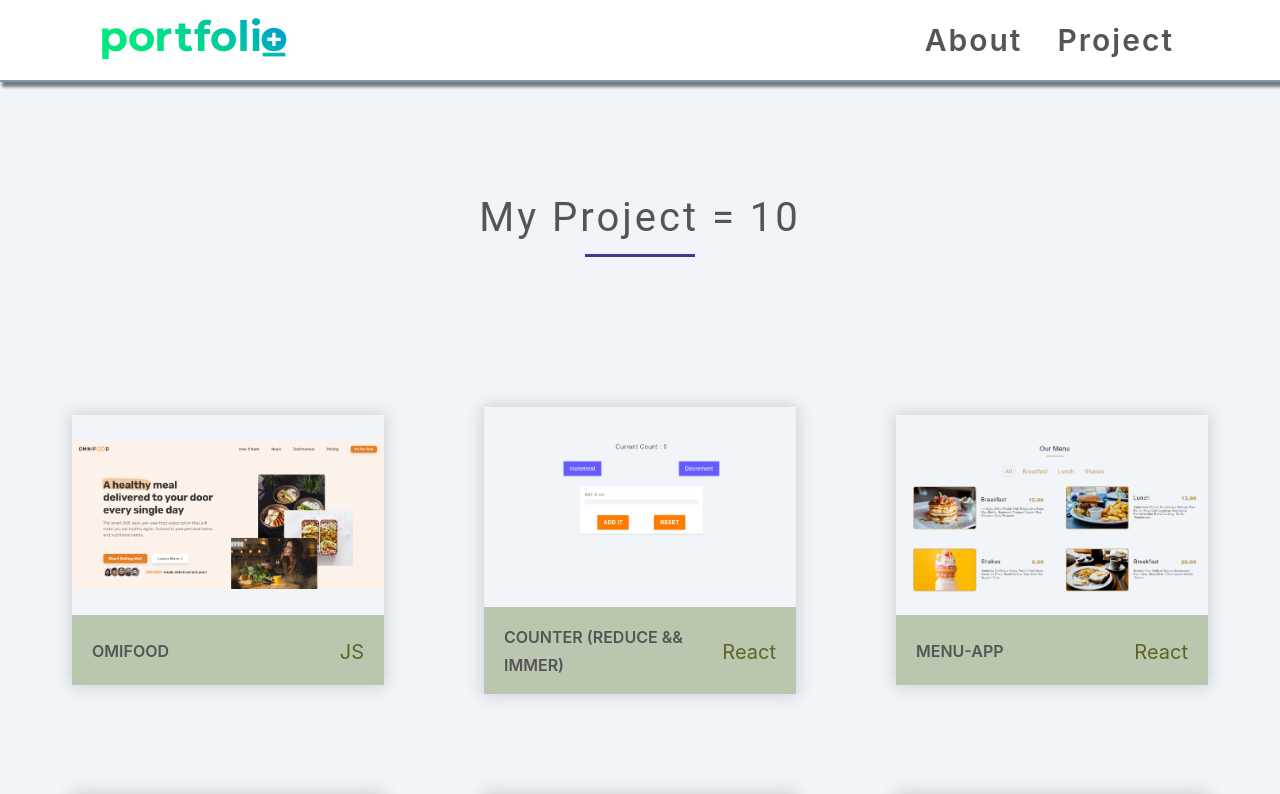
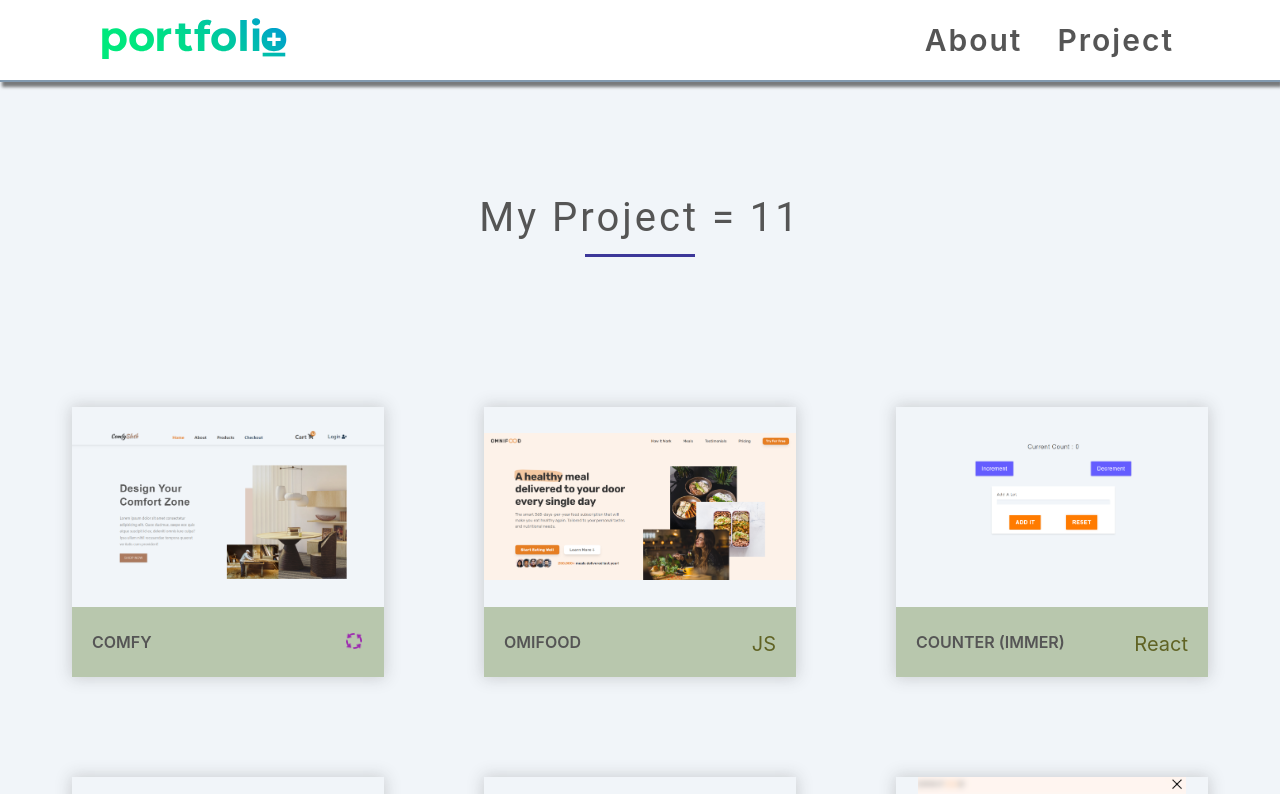
Before and after one commit to imooclam/portfolio, a React (Vite) app: page /project in a window 1280 px wide. Shown: the top 794 px of the page. Built offline with nearby package versions, Linux system fonts and the light colour scheme.

Commit message:
add comfy store

```diff
--- a/package.json
+++ b/package.json
@@ -12,6 +12,7 @@
   "dependencies": {
     "react": "^18.2.0",
     "react-dom": "^18.2.0",
+    "react-icon": "^1.0.0",
     "react-icons": "^4.8.0",
     "react-router-dom": "^6.9.0"
   },
--- a/src/css/general.css
+++ b/src/css/general.css
@@ -446,7 +446,9 @@ textarea {
   border: 5px solid var(--grey-400);
   border-radius: 50%;
   border-top-color: var(--primary-500);
-  animation: spinner 0.6s linear infinite;
+}
+.process {
+  animation: spinner 4.6s linear infinite;
 }
 .loading {
   margin: 0 auto;
--- a/src/data.jsx
+++ b/src/data.jsx
@@ -1,5 +1,13 @@
 import React from 'react';
+import { FcProcess } from 'react-icons/fc';
 export const data = [
+  {
+    id: 0,
+    img: 'Comfy.PNG',
+    link: 'https://ecomy-app.netlify.app/',
+    name: 'comfy',
+    icon: <FcProcess className="process" />,
+  },
   {
     id: 1,
     img: 'omifood-app.png',
@@ -11,7 +19,7 @@ export const data = [
     id: 2,
     img: 'immer.PNG',
     link: 'https://counter-immer.netlify.app/',
-    name: 'Counter (Reduce && immer)',
+    name: 'Counter (immer)',
     icon: 'React',
   },
   {
```
Also changed, not shown: public/Comfy.PNG (added), 1 other file (tests, documents, lock files or other folders).
